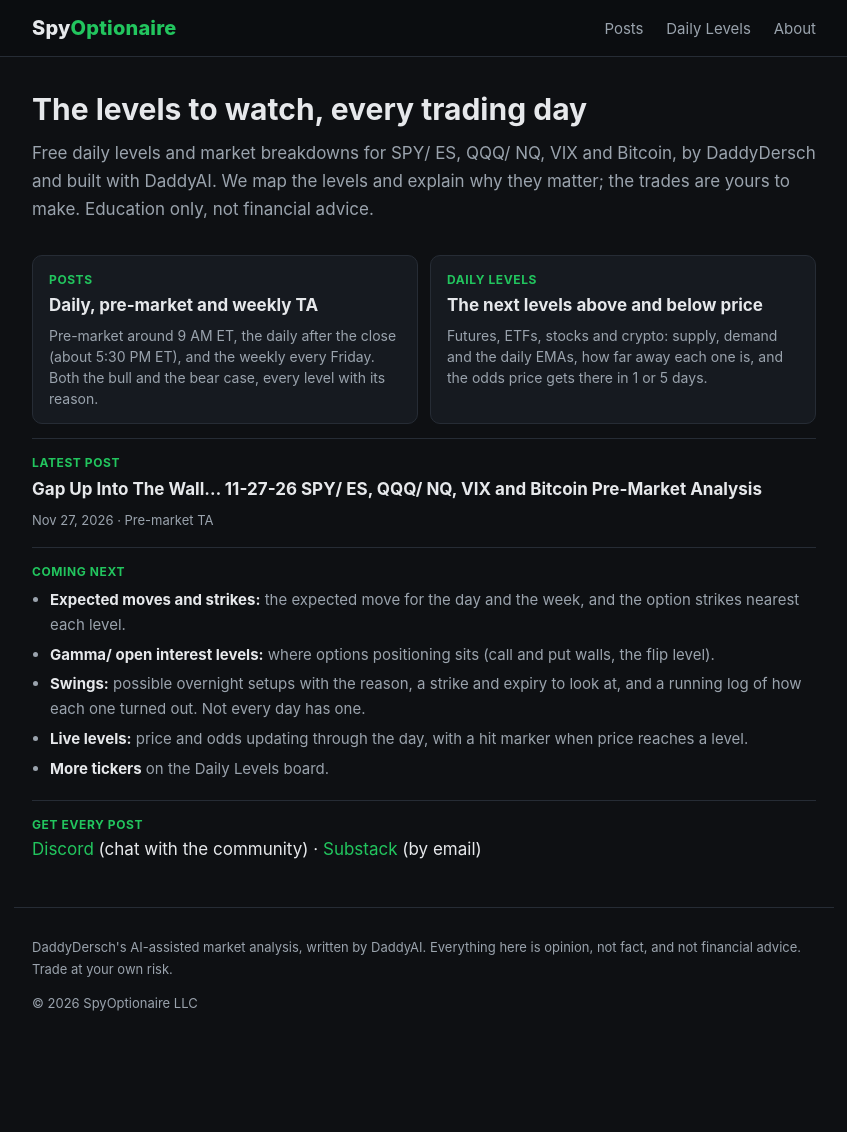
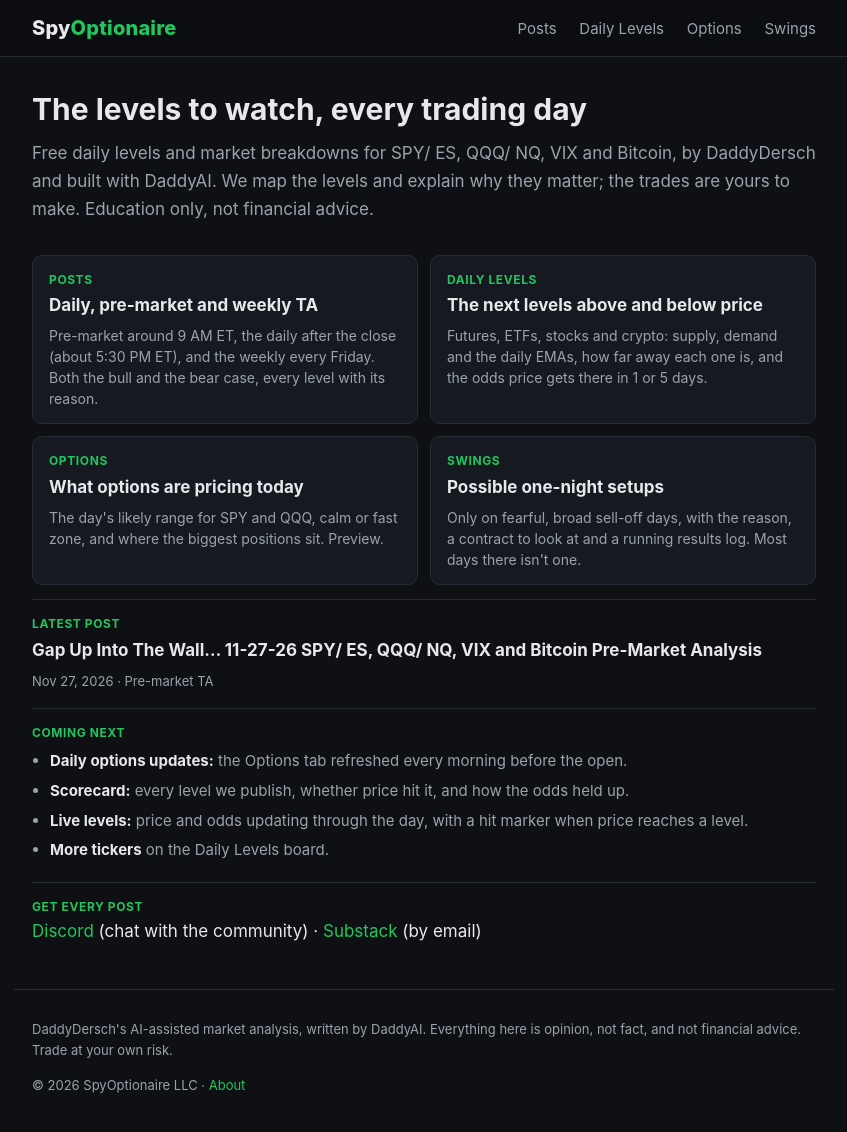
Before and after one commit to SpyOptionaire/spyoptionaire.github.io, a Jekyll site: the page built from index.html, in a window 1280 px wide and 1139 px high. Shown: the top 1132 px of the window, without its empty margins (216-1063 px from the left). Built offline with Jekyll 4.4.1, drawn with Linux system fonts in a browser that asks for light colours.

Commit message:
Options and Swings tabs (preview), nav and home tiles, About moved to footer
Co-Authored-By: Claude Opus 5.5 <noreply@anthropic.com>
Claude-Session: https://claude.ai/code/session_01EnXCpuWUg6oc66XeZWqt4P

```diff
--- a/_layouts/default.html
+++ b/_layouts/default.html
@@ -14,7 +14,8 @@
       <nav>
         <a href="{{ '/posts/' | relative_url }}">Posts</a>
         <a href="{{ '/levels/' | relative_url }}">Daily Levels</a>
-        <a href="{{ '/about/' | relative_url }}">About</a>
+        <a href="{{ '/options/' | relative_url }}">Options</a>
+        <a href="{{ '/swings/' | relative_url }}">Swings</a>
       </nav>
     </div>
   </header>
--- a/assets/css/style.css
+++ b/assets/css/style.css
@@ -69,3 +69,19 @@ nav a { color:var(--muted); margin-left:18px; font-size:15px; } nav a:hover { co
 .lad td { vertical-align:middle; padding:5px 4px; }
 .odd { min-width:40px; text-align:right; }
 @media (max-width:520px) { .card { padding:10px 10px; } .lad { font-size:13px; } .lad td, .lad th { padding-left:3px; padding-right:3px; } }
+/* 11-27: Options + Swings tabs */
+.pre { color:var(--muted); font-size:14px; margin:14px 0 0; }
+.chips { margin:6px 0 2px; } .chip { display:inline-block; font-size:12px; font-weight:700; letter-spacing:.4px; border:1px solid var(--line); border-radius:999px; padding:1px 9px; margin:2px 6px 2px 0; color:var(--muted); }
+.chip.fast { color:#f59e0b; border-color:#b45309; } .chip.calm { color:var(--accent); border-color:#166534; } .chip.warn { color:#f59e0b; border-color:#b45309; }
+.ob { border-top:1px solid var(--line); padding:10px 0 4px; margin-top:8px; } .ob p { margin:6px 0; font-size:15px; } .ob .k { margin-bottom:2px; }
+.card .ob:first-of-type { }
+.big { font-size:17px; } .muted { color:var(--muted); }
+.boxbar { display:flex; align-items:center; gap:6px; font-size:12px; color:var(--muted); margin:6px 0 4px; }
+.boxbar i { flex:1; height:8px; background:rgba(34,197,94,.22); border:1px solid #166534; border-radius:3px; }
+.ob .lad td { white-space:normal; }
+.sw .swi { border-top:1px solid var(--line); padding-top:8px; margin-top:8px; } .sw .swi:first-of-type { border-top:0; }
+ul.plain { margin:6px 0; padding-left:18px; font-size:15px; } ul.plain li { margin:6px 0; } ul.plain i { font-style:italic; }
+section + .ob, .board + .note { }
+main > .ob { margin:14px 0; }
+@media (max-width:520px) { nav a { margin-left:10px; font-size:13px; } .brand { font-size:18px; } }
+@media (max-width:560px) { .bar { height:auto; flex-wrap:wrap; padding:8px 0 6px; } nav { width:100%; display:flex; gap:16px; overflow-x:auto; padding-top:2px; } nav a { margin-left:0; font-size:14px; white-space:nowrap; } }
--- a/index.html
+++ b/index.html
@@ -18,6 +18,16 @@ title: SpyOptionaire
     <b>The next levels above and below price</b>
     <span>Futures, ETFs, stocks and crypto: supply, demand and the daily EMAs, how far away each one is, and the odds price gets there in 1 or 5 days.</span>
   </a>
+  <a class="tile" href="{{ '/options/' | relative_url }}">
+    <span class="k">Options</span>
+    <b>What options are pricing today</b>
+    <span>The day's likely range for SPY and QQQ, calm or fast zone, and where the biggest positions sit. Preview.</span>
+  </a>
+  <a class="tile" href="{{ '/swings/' | relative_url }}">
+    <span class="k">Swings</span>
+    <b>Possible one-night setups</b>
+    <span>Only on fearful, broad sell-off days, with the reason, a contract to look at and a running results log. Most days there isn't one.</span>
+  </a>
 </div>
 
 {% assign latest = site.posts | first %}
@@ -32,9 +42,8 @@ title: SpyOptionaire
 <div class="soon">
   <span class="k">Coming next</span>
   <ul>
-    <li><b>Expected moves and strikes:</b> the expected move for the day and the week, and the option strikes nearest each level.</li>
-    <li><b>Gamma/ open interest levels:</b> where options positioning sits (call and put walls, the flip level).</li>
-    <li><b>Swings:</b> possible overnight setups with the reason, a strike and expiry to look at, and a running log of how each one turned out. Not every day has one.</li>
+    <li><b>Daily options updates:</b> the Options tab refreshed every morning before the open.</li>
+    <li><b>Scorecard:</b> every level we publish, whether price hit it, and how the odds held up.</li>
     <li><b>Live levels:</b> price and odds updating through the day, with a hit marker when price reaches a level.</li>
     <li><b>More tickers</b> on the Daily Levels board.</li>
   </ul>
--- a/levels.html
+++ b/levels.html
@@ -16,7 +16,7 @@ permalink: /levels/
 {% for g in groups %}
 {% assign items = L.tickers | where: "group", g %}
 <div class="board" data-g="{{ g }}">
-{% if items.size == 0 %}<p class="empty">{% if g == 'stocks' %}IWM, Apple, Amazon, Microsoft, Nvidia and Tesla join with the next morning update.{% else %}Nothing here yet.{% endif %}</p>{% endif %}
+{% if items.size == 0 %}<p class="empty">{% if g == 'stocks' %}Stocks join with the next update.{% else %}Nothing here yet.{% endif %}</p>{% endif %}
 {% for t in items %}
   <div class="card{% if t.imbalanced %} imb{% endif %}">
     <div class="ch">
```
Also changed, not shown: other parts of _layouts/default.html (+1 -1 lines), _data/options.json (added, +70 -0 lines), _data/swings.json (added, +61 -0 lines), options.html (added, +57 -0 lines), swings.html (added, +71 -0 lines).
